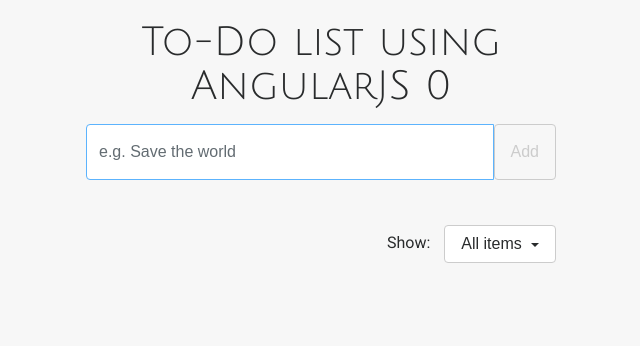
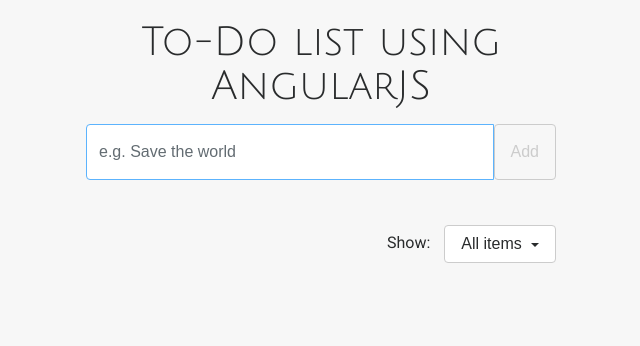
Before and after one commit to lucaswho/todolist-angularjs, a website: page app/index.html at #/home in a window 1280 px wide. Shown: the whole page, without its empty margins (319-959 px from the left). Drawn offline with nearby package versions, Linux system fonts and the light colour scheme; some packages are replaced by stand-ins of ours.

Commit message:
getting rid of var in the title

```diff
--- a/app/home/home.html
+++ b/app/home/home.html
@@ -1,5 +1,5 @@
 <div class="text-center">
-  <h1>To-Do list using AngularJS {{vm.filterOption}}</h1>
+  <h1>To-Do list using AngularJS</h1>
 </div>
 
 <div class="input-group mt-3">
```
